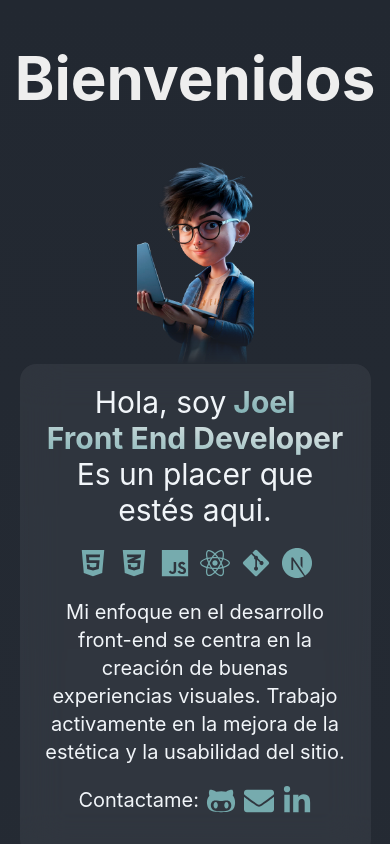
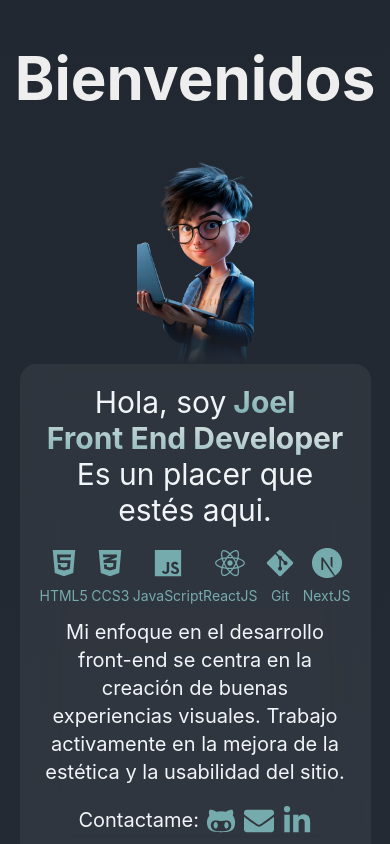
Before and after one commit to joelwaiman/OwnWeb, a React (Create React App) app: page / in a window 390 px wide. Shown: the top 844 px of the page. Built offline with nearby package versions, Linux system fonts and the light colour scheme; what tailwindcss-animated would draw is missing.

Commit message:
fix styles

```diff
--- a/src/components/Home.js
+++ b/src/components/Home.js
@@ -3,7 +3,7 @@ import React from "react";
 import styles from './Image.module.css'
 
 
-import image from '../assets/avatar.png'
+import image from '../assets/avatar.webp'
 import icons from '../assets/icons'
 
 import iconsStack from '../assets/iconsStack'
@@ -14,29 +14,32 @@ const Home = () => {
         <section className="animate-fade animate-delay-700 flex flex-col-reverse justify-center md:w-[80%] w-full m-auto min-h-screen"
             id="home"
         >
-            <div className="flex items-center justify-center w-[90%] md:w-[90%] mx-auto py-12 md:order-1 order-1">
+            <header className="flex items-center justify-center w-[90%] md:w-[90%] mx-auto py-12 md:order-1 order-1">
                 <h1 className="text-6xl text-[#EEEEEE] font-bold inline-block">Bienvenidos</h1>
                 <hr className="hidden md:flex md:flex-grow md:ml-4 md:bg-[#EEEEEE] md:border-0 md:h-[1px]" />
-            </div>
-            <div className="flex flex-col md:flex-row md:justify-center justify-evenly items-center" >
-                <div className="flex justify-center md:w-[45%] w-1/2">
+            </header>
+            <section className="flex flex-col md:flex-row md:justify-center justify-evenly items-center" >
+                <article className="flex justify-center md:w-[45%] w-1/2 animate-fade-right animate-delay-700">
                     <img className={styles.image}
                         src={image}
                         alt="Chico con gafas sonriendo" />
-                </div>
-                <div className="animate-fade-left animate-delay-700 flex flex-col items-center bg-[rgba(255,255,255,0.06)] backdrop-blur-[20px] rounded-2xl shadow-[rgba(0,0,0,0.2)] p-5 md:items-start text-center md:text-start w-[90%] md:w-1/2 text-xl text-slate-100">
+                </article>
+                <article className="animate-fade-left animate-delay-700 flex flex-col items-center bg-[rgba(255,255,255,0.06)] backdrop-blur-[20px] rounded-2xl shadow-[rgba(0,0,0,0.2)] p-5 md:items-start text-center md:text-start w-[90%] md:w-1/2 text-xl text-slate-100">
                     <p className="text-3xl">Hola, soy
                         <strong className="bg-gradient-to-tr from-[#76ABAE] to-[#EEEEEE] text-transparent bg-clip-text"> Joel
                             <br /> Front End Developer <br />
                         </strong> Es un placer que estés aqui.</p>
                     <div
-                        className="flex justify-between w-3/4 text-3xl text-[#76ABAE] py-5 animate-fade">
+                        className="flex justify-between w-full md:w-3/4 text-3xl text-[#76ABAE] py-5 animate-fade">
                         {iconsStack.map((icns) => {
-                            return <p className="hover:scale-110 transition-all duration-300"
+                            return <div className={styles.icons_container}>
+                            <span className={styles.icons}
                                 key={icns.id}
                                 title={icns.title}>
                                 {icns.name}
-                            </p>
+                            </span>
+                            <p className={styles.icons_name}>{icns.title}</p>
+                            </div>
                         })}
                     </div>
                     <p>Mi enfoque en el desarrollo front-end se centra en la creación de buenas experiencias visuales. Trabajo activamente en la mejora de la estética y la usabilidad del sitio.</p>
@@ -53,8 +56,8 @@ const Home = () => {
                             </a>
                         })}
                     </div>
-                </div>
-            </div>
+                </article>
+            </section>
         </section>
     )
 }
--- a/src/components/Image.module.css
+++ b/src/components/Image.module.css
@@ -5,6 +5,33 @@
   mask-image: linear-gradient(black 70%, transparent);
   opacity: 0;
   animation: fadeIn 2s ease-in-out forwards;
+}
+
+.icons_container{
+  display: flex;
+  flex-direction: column;
+  align-items: center;
+  height: 50px;
+  width: 120%;
+  &:hover{
+    .icons_name{
+      display: block;
+      transition: all .3s ease-in-out;
+    }
+  }
+}
+
+.icons{
+  cursor: pointer;
+  &:hover{
+    scale: 1.025;
+  }
+}
+
+.icons_name{
+  display: none;
+  font-size: 14px;
+  height: 20px;
 }
 
 @keyframes fadeIn {
@@ -15,3 +42,9 @@
     opacity: 1;
   }
 }
+
+@media(max-width:768px){
+  .icons_name{
+    display: block;
+  }
+}
```
Also changed, not shown: src/assets/avatar.png (deleted), src/assets/avatar.webp (added).
